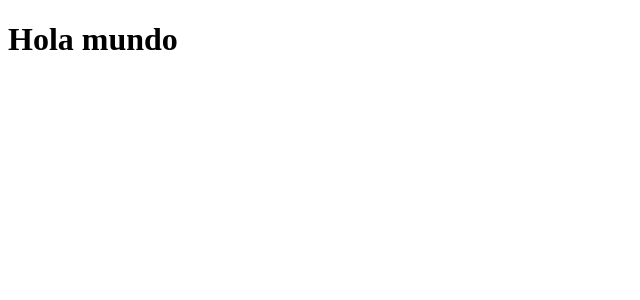
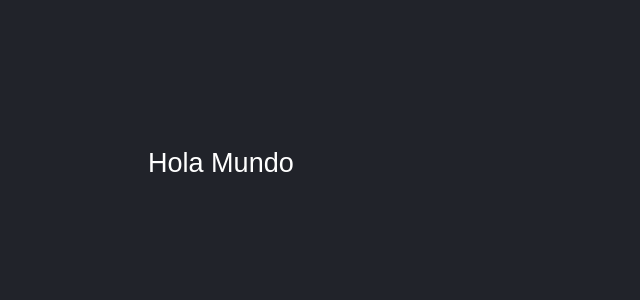
Before and after one commit to rafaseros/counter-react-app, a React (Create React App) app: page / in a window 1280 px wide. Shown: the top 300 px of the page, without its empty margins (0-640 px from the left). Built offline with nearby package versions, Linux system fonts and the light colour scheme.

Commit message:
component and some style

```diff
--- /dev/null
+++ b/src/app.jsx
@@ -0,0 +1,7 @@
+import React from 'react';
+
+const App = () => {
+  return <div>Hola Mundo</div>;
+};
+
+export default App;
--- /dev/null
+++ b/src/index.css
@@ -0,0 +1,8 @@
+html,
+body {
+  background-color: #21232a;
+  color: white;
+  font-family: Arial, Helvetica, sans-serif;
+  font-size: 1.3rem;
+  padding: 70px;
+}
--- a/src/index.js
+++ b/src/index.js
@@ -1,8 +1,8 @@
 import React from 'react';
 import ReactDOM from 'react-dom';
-
-const saludo = <h1>Hola mundo</h1>;
+import './index.css';
+import App from './app';
 
 const divRoot = document.querySelector('#app');
 
-ReactDOM.render(saludo, divRoot);
+ReactDOM.render(<App />, divRoot);
```
